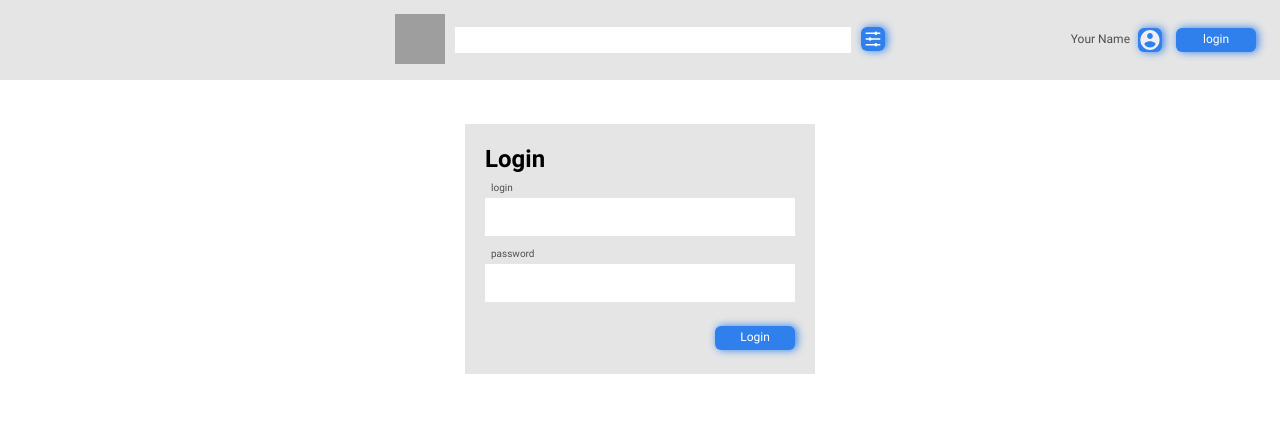
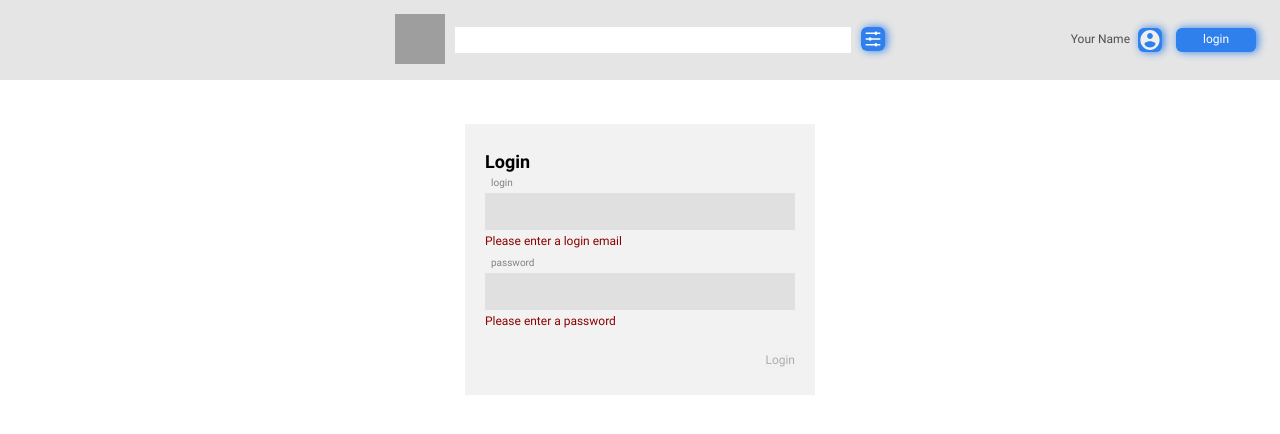
Before and after one commit to anticher/youtube-client, an Angular app in the folder youtube-client-app/: page /login in a window 1280 px wide. Shown: the top 434 px of the page. Built offline with nearby package versions, Linux system fonts and the light colour scheme; grey boxes are pictures that could not be loaded.

Commit message:
feat: add login-form handling and validation using Reactive Forms functionality

```diff
--- a/youtube-client-app/src/app/auth/auth.module.ts
+++ b/youtube-client-app/src/app/auth/auth.module.ts
@@ -3,6 +3,7 @@ import { CommonModule } from '@angular/common';
 import { LoginComponent } from './components/login/login.component';
 import { LoginFormComponent } from './components/login-form/login-form.component';
 import { AuthRoutingModule } from './auth-routing.module';
+import { ReactiveFormsModule } from '@angular/forms';
 
 @NgModule({
   declarations: [
@@ -12,6 +13,7 @@ import { AuthRoutingModule } from './auth-routing.module';
   imports: [
     CommonModule,
     AuthRoutingModule,
+    ReactiveFormsModule,
   ],
   exports: [
     LoginComponent,
--- a/youtube-client-app/src/app/auth/components/login-form/login-form.component.html
+++ b/youtube-client-app/src/app/auth/components/login-form/login-form.component.html
@@ -1,12 +1,24 @@
-<form class="login-form">
-    <h3 class="login-form__header">Login</h3>
-    <div class="login-form__item" >
-        <label for="login" class="login-form__label">login</label>
-        <input type="text" name="login" class="login-form__input">
+<form [formGroup]="form" class="login-form" (ngSubmit)="submit()">
+    <h4 class="login-form__header">Login</h4>
+    <label for="login" class="login-form__label">login</label>
+    <input formControlName="login" type="text" name="login" class="login-form__input">
+    <div class="login-form__validation" *ngIf="form.get('login')?.invalid">
+        <span *ngIf="form.get('login')?.errors!['required']">Please enter a login email</span>
+        <span *ngIf="form.get('login')?.errors!['email'] && form.get('login')?.touched">The login email is invalid</span>
     </div>
-    <div class="login-form__item">
-        <label for="password" class="login-form__label">password</label>
-        <input type="password" name="password" class="login-form__input">
+    <label for="password" class="login-form__label">password</label>
+    <input formControlName="password" type="password" name="password" class="login-form__input">
+    <div class="login-form__validation" *ngIf="form.get('password')?.invalid">
+        <span *ngIf="form.get('password')?.errors!['required']">Please enter a password</span>
+        <div *ngIf="form.get('password')?.errors!['passwordValidator'] && form.get('password')?.touched">
+            Your password isn't strong enough:
+                <ul>
+                    <li>at least 8 characters(max 16)</li>
+                    <li>a mixture of both uppercase and lowercase letters</li>
+                    <li>a mixture of letters and numbers</li>
+                    <li>inclusion of at least one special character, e.g., ! @ # ? ]</li>
+                </ul>
+            </div>
     </div>
-    <button class="login-form__button" (click)="login()">Login</button>
+    <button type="submit" class="login-form__button" [disabled]="form.invalid">Login</button>
 </form>
--- a/youtube-client-app/src/app/auth/components/login-form/login-form.component.scss
+++ b/youtube-client-app/src/app/auth/components/login-form/login-form.component.scss
@@ -1,57 +1,53 @@
-@import "../../../../styles/styles.scss";
-
 .login-form {
-    padding: 24px 20px;
+    padding: 27px 20px;
     width: 350px;
     min-height: 250px;
     display: flex;
     flex-direction: column;
-    justify-content: space-between;
-    background: $light-grey;
-    &__header {
+    background: #f2f2f2;
+    .login-form__header {
         font-weight: 700;
-        font-size: 24px;
-        line-height: 22px;
-        color: $black;
+        font-size: 18px;
+        line-height: 21px;
+        color: #000000;
     }
 
-    &__item {
-        margin-top: 10px;
+    .login-form__label {
+        padding-left: 6px;
+        margin-top: 5px;
+        font-size: 10px;
+        line-height: 12px;
+        color: #828282;
     }
 
-    &__label {
-        padding-left: 6px;
+    .login-form__label:first-child {
+        margin-top: 11px;
+    }
+
+    .login-form__input {
+        margin-top: 4px;
+        width: 100%;
+        height: 37px;
         font-size: 10px;
         line-height: 12px;
-        color: $grey;
+        background: #e0e0e0;
+        &.ng-invalid.ng-touched {
+            border: 1px solid red;
+        }
+        &.ng-valid {
+            border: 1px solid green;
+        }
     }
 
-    &__label:first-child {
-        margin-top: 10px;
+    .login-form__validation {
+        margin: 4px 0;
+        font-size: 8px;
+        line-height: 10px;
+        color: darkred;
     }
 
-    &__input {
-        margin-top: 4px;
-        padding: 4px;
-        width: 100%;
-        height: 38px;
-        font-size: 18px;
-        line-height: 22px;
-        background: $white;
-    }
-
-    &__button {
-        margin-top: auto;
-        margin-bottom: 0;
-        width: 80px;
-        height: 24px;
-        display: flex;
+    .login-form__button {
+        margin-top: 22px;
         align-self: flex-end;
-        justify-content: center;
-        align-items: center;
-        color: $white;
-        background-color: $blue;
-        border-radius: 6px;
-        filter: drop-shadow(2px 0px 4px $blue);
     }
 }
--- a/youtube-client-app/src/app/auth/components/login-form/login-form.component.ts
+++ b/youtube-client-app/src/app/auth/components/login-form/login-form.component.ts
@@ -1,5 +1,7 @@
 import { Component } from '@angular/core';
+import { FormControl, FormGroup, Validators } from '@angular/forms';
 import { AuthService } from '../../services/auth.service';
+import { PasswordValidator } from '../../validators/password.validator';
 
 @Component({
   selector: 'app-login-form',
@@ -7,9 +9,22 @@ import { AuthService } from '../../services/auth.service';
   styleUrls: ['./login-form.component.scss'],
 })
 export class LoginFormComponent {
+  public form = new FormGroup({
+    login: new FormControl('', [
+      Validators.required,
+      Validators.email
+    ]),
+    password: new FormControl('', [
+      Validators.required,
+      PasswordValidator.isCorrect
+    ]),
+  })
+
   constructor(private auth: AuthService) {}
 
-  public login(): void {
+  submit() {
+    console.log('submit click')
+    console.log(this.form.value)
     this.auth.login();
   }
 }
--- /dev/null
+++ b/youtube-client-app/src/app/auth/validators/password.validator.ts
@@ -0,0 +1,11 @@
+import { FormControl } from "@angular/forms";
+
+export class PasswordValidator {
+    static isCorrect(control: FormControl) :{[key: string]: boolean} | null {
+        const reg = /^(?=.*\d)(?=.*[a-z])(?=.*[A-Z])(?=.*[^a-zA-Z0-9])(?!.*\s).{8,16}$/;
+        if (control.value.match(reg) || control.value.length === 0) {
+            return null
+        }
+        return {'passwordValidator': true}
+    }
+}
```
